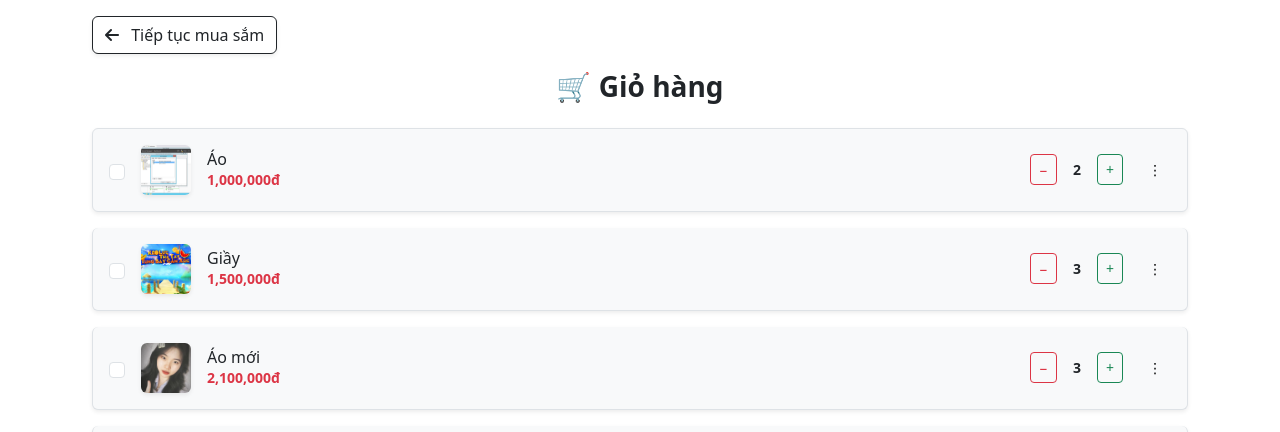
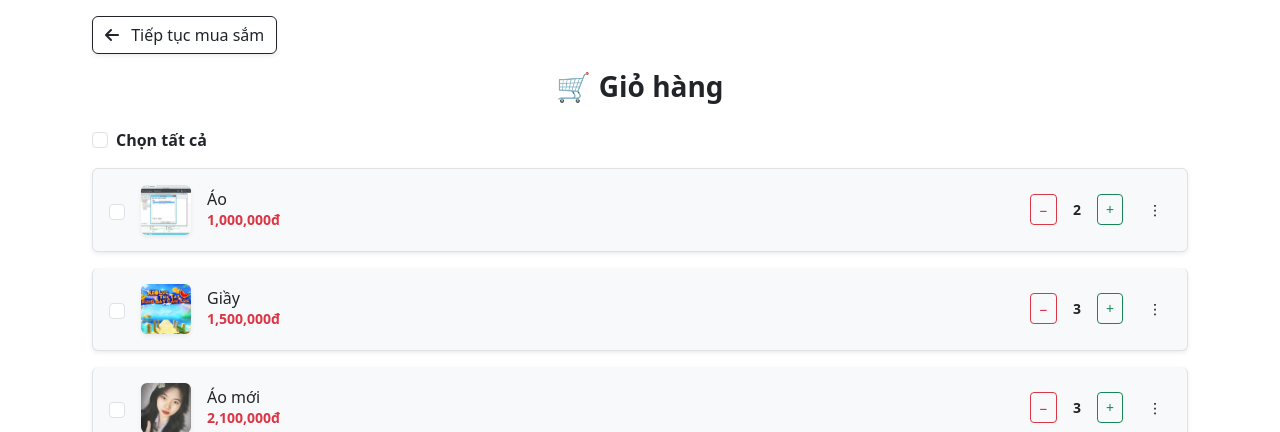
Before and after one commit to VietThanhTruong/website-seller-fashion-pthon, a Django app: page /cart in a window 1280 px wide. Shown: the part 56-488 px from the top of the page. Run offline with Django 5.2, Linux system fonts and the light colour scheme; a user stored in the database is signed in; data comes from the database, SQL or seed files in the repository; both versions use the stored data as it was after the commit; some libraries are stand-ins or nearby versions.

Commit message:
Update 10.8.9

```diff
--- a/fashion/static/js/cart.js
+++ b/fashion/static/js/cart.js
@@ -125,12 +125,12 @@ document.addEventListener("DOMContentLoaded", () => {
     checkbox.addEventListener("change", updateTotal);
   });
 });
-
 document.addEventListener("DOMContentLoaded", () => {
   const checkboxes = document.querySelectorAll(".cart-checkbox");
   const totalDisplay = document.getElementById("cart-total");
   const checkoutForm = document.getElementById("checkout-form");
   const selectedItemsInput = document.getElementById("selected-items-input");
+  const selectAll = document.getElementById("select-all-checkbox");
 
   const formatCurrency = (number) => {
     return new Intl.NumberFormat("vi-VN").format(number) + " VNĐ";
@@ -147,7 +147,19 @@ document.addEventListener("DOMContentLoaded", () => {
   };
 
   checkboxes.forEach((checkbox) => {
-    checkbox.addEventListener("change", updateTotal);
+    checkbox.addEventListener("change", () => {
+      updateTotal();
+
+      const allChecked = Array.from(checkboxes).every(cb => cb.checked);
+      selectAll.checked = allChecked;
+    });
+  });
+
+  selectAll.addEventListener("change", () => {
+    checkboxes.forEach((checkbox) => {
+      checkbox.checked = selectAll.checked;
+    });
+    updateTotal();
   });
 
   checkoutForm.addEventListener("submit", function (e) {
--- a/fashion/templates/store/cart.html
+++ b/fashion/templates/store/cart.html
@@ -15,6 +15,16 @@
 
   {% if items %}
   <div class="list-group">
+    <div class="form-check mb-3">
+      <input
+        type="checkbox"
+        class="form-check-input"
+        id="select-all-checkbox"
+      />
+      <label class="form-check-label fw-bold" for="select-all-checkbox">
+        Chọn tất cả
+      </label>
+    </div>
     {% for item in items %}
     <div
       class="list-group-item bg-light rounded shadow-sm mb-3 p-3"
--- a/fashion/templates/store/checkout.html
+++ b/fashion/templates/store/checkout.html
@@ -1,5 +1,5 @@
 {% extends 'store/base_shop.html' %}
-{% block title %}Giỏ hàng{% endblock %}
+{% block title %}Thanh Toán{% endblock %}
 {% load static %}
 {% load humanize %}
 
--- a/fashion/templates/store/checkout_address.html
+++ b/fashion/templates/store/checkout_address.html
@@ -1,9 +1,9 @@
 {% extends "store/base_shop.html" %}
+{% block title %}Thông tin nhận hàng{% endblock %}
 {% load static %}
 {% load humanize %}
 {% block content %}
 <div class="container my-4">
-  <h3 class="mb-4">Chọn địa chỉ nhận hàng</h3>
 
   {% if messages %}
   <div>
--- a/fashion/views.py
+++ b/fashion/views.py
@@ -232,6 +232,7 @@ def checkout_address_view(request):
         'contacts': contacts,
         'items': selected_items,
         'itemIds': item_ids_str,
+        'cart_item_count': items.count(),
     })
 
 @login_required
@@ -273,6 +274,7 @@ def checkout_view(request):
                 quantity=item.quantity,
                 price=product.price
             )
+        # selected_items.delete()
 
     return render(request, "store/checkout.html", {
         'cart_item_count': items.count(),
```
Also changed, not shown: db.sqlite3, 1 other file.
